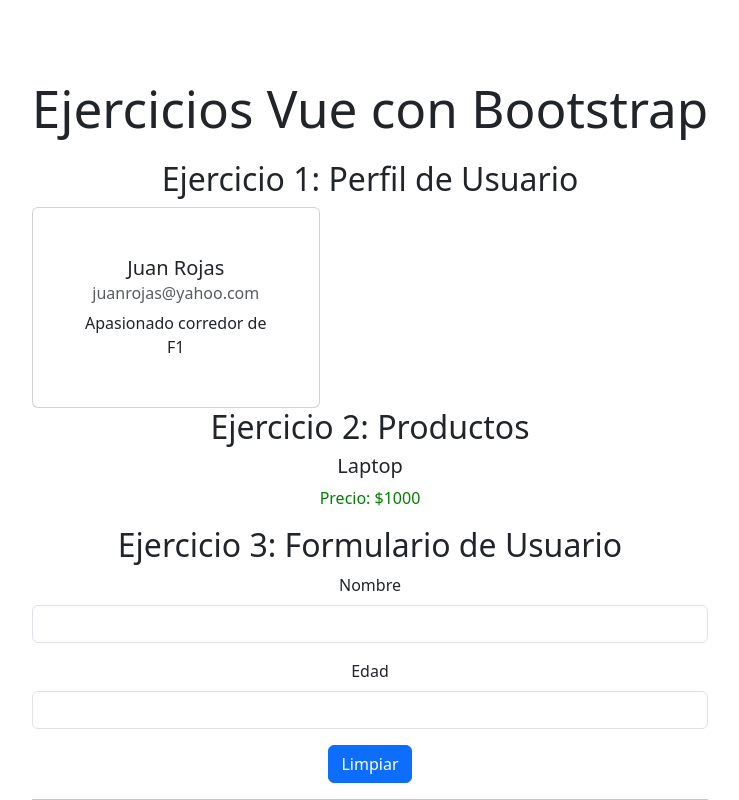
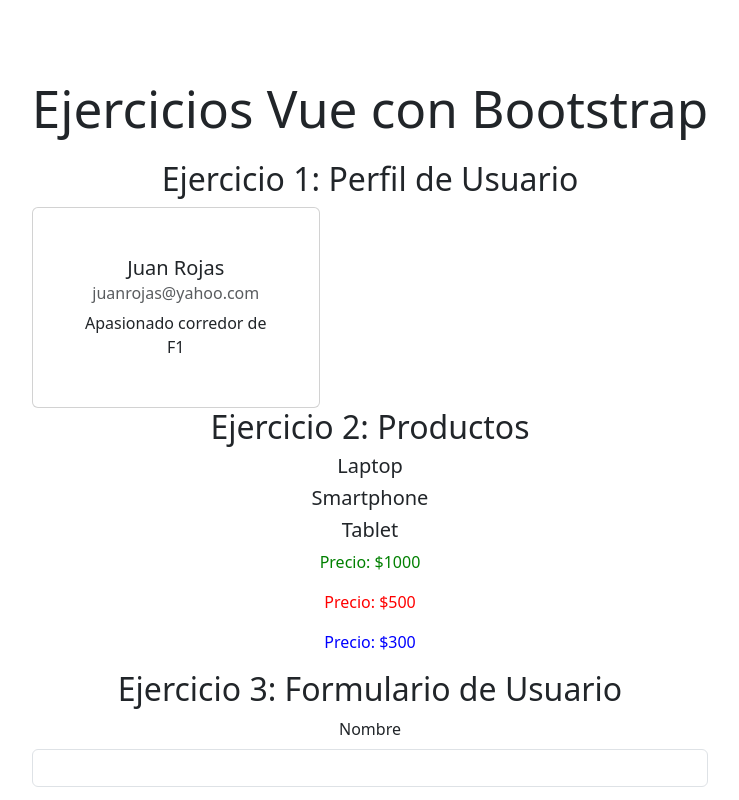
Before and after one commit to FideoKojima/211024, a Vue app: page / in a window 1280 px wide. Shown: the top 800 px of the page, without its empty margins (270-1009 px from the left). Built offline with nearby package versions, Linux system fonts and the light colour scheme.

Commit message:
Refactor index.html and add Bootstrap CSS

```diff
--- a/index.html
+++ b/index.html
@@ -1,20 +1,19 @@
 <!DOCTYPE html>
-<html lang="en">
+<html lang="es">
   <head>
     <meta charset="UTF-8" />
-    <link rel="icon" type="image/svg+xml" href="/vite.svg" />
     <meta name="viewport" content="width=device-width, initial-scale=1.0" />
-    <title>Vite + Vue</title>
+    <title>Ejercicios Vue con Bootstrap</title>
+    <!-- Bootstrap CSS CDN -->
     <link
-      href="https://cdn.jsdelivr.net/npm/bootstrap@5.3.3/dist/css/bootstrap.min.css"
+      href="https://cdn.jsdelivr.net/npm/bootstrap@5.3.0-alpha1/dist/css/bootstrap.min.css"
       rel="stylesheet"
-      integrity="sha384-QWTKZyjpPEjISv5WaRU9OFeRpok6YctnYmDr5pNlyT2bRjXh0JMhjY6hW+ALEwIH"
-      crossorigin="anonymous"
     />
   </head>
   <body>
     <div id="app"></div>
     <script type="module" src="/src/main.js"></script>
-    <script src="https://cdn.jsdelivr.net/npm/bootstrap@5.3.3/dist/js/bootstrap.bundle.min.js"></script>
+    <!-- Bootstrap JS CDN (opcional, solo si necesitas componentes de Bootstrap que requieren JavaScript) -->
+    <script src="https://cdn.jsdelivr.net/npm/bootstrap@5.3.0-alpha1/dist/js/bootstrap.bundle.min.js"></script>
   </body>
 </html>
--- a/src/components/Product.vue
+++ b/src/components/Product.vue
@@ -2,7 +2,12 @@
   <div class="list-group">
     <div clas="list-group-item">
       <h5>{{ nombre }}</h5>
+      <h5>{{ nombre2 }}</h5>
+      <h5>{{ nombre3 }}</h5>
+
       <p :style="{ color: precioColor }">Precio: ${{ precio }}</p>
+      <p :style="{ color: precioColor2 }">Precio: ${{ precio2 }}</p>
+      <p :style="{ color: precioColor3 }">Precio: ${{ precio3 }}</p>
     </div>
   </div>
 </template>
```
